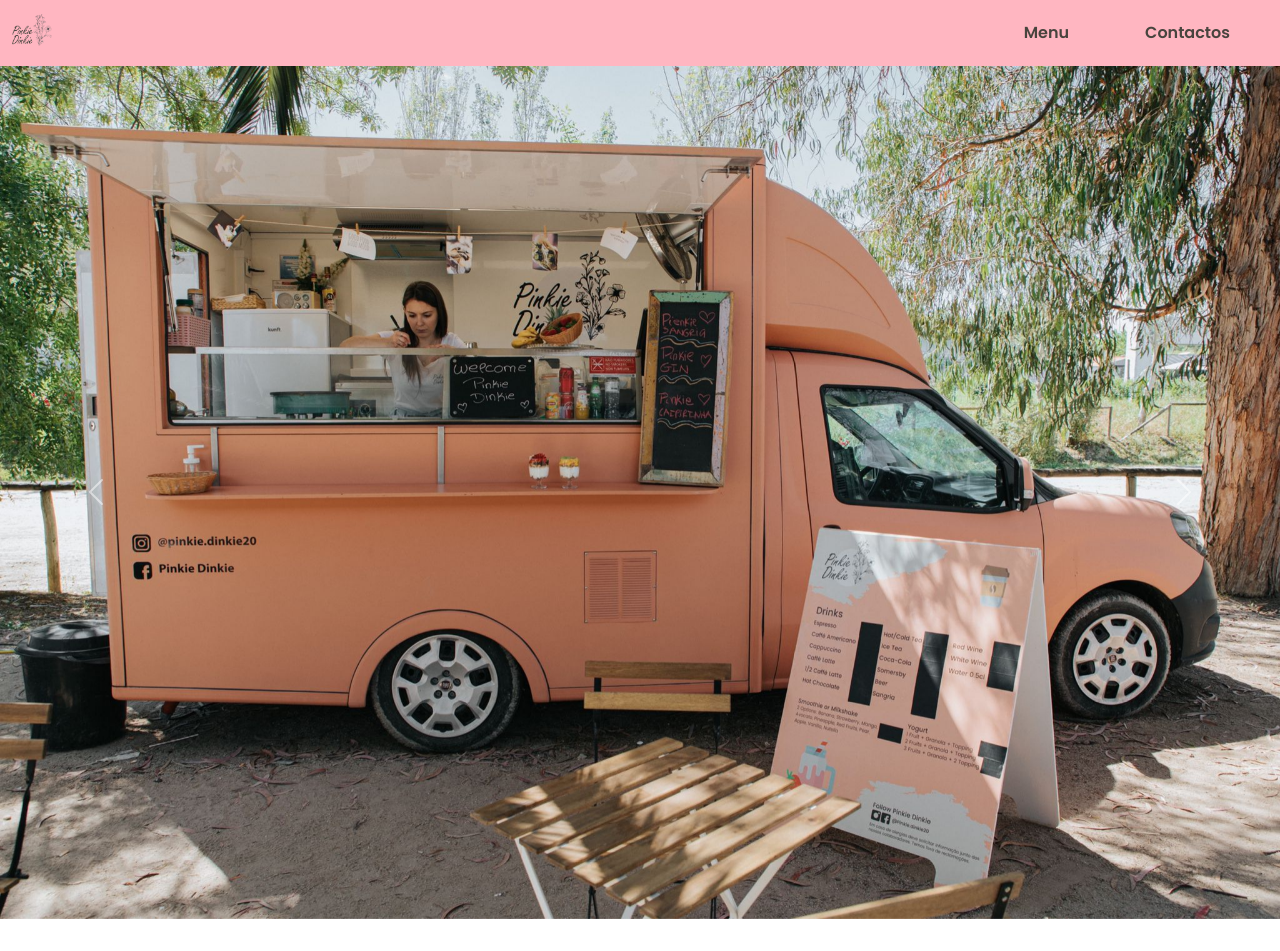
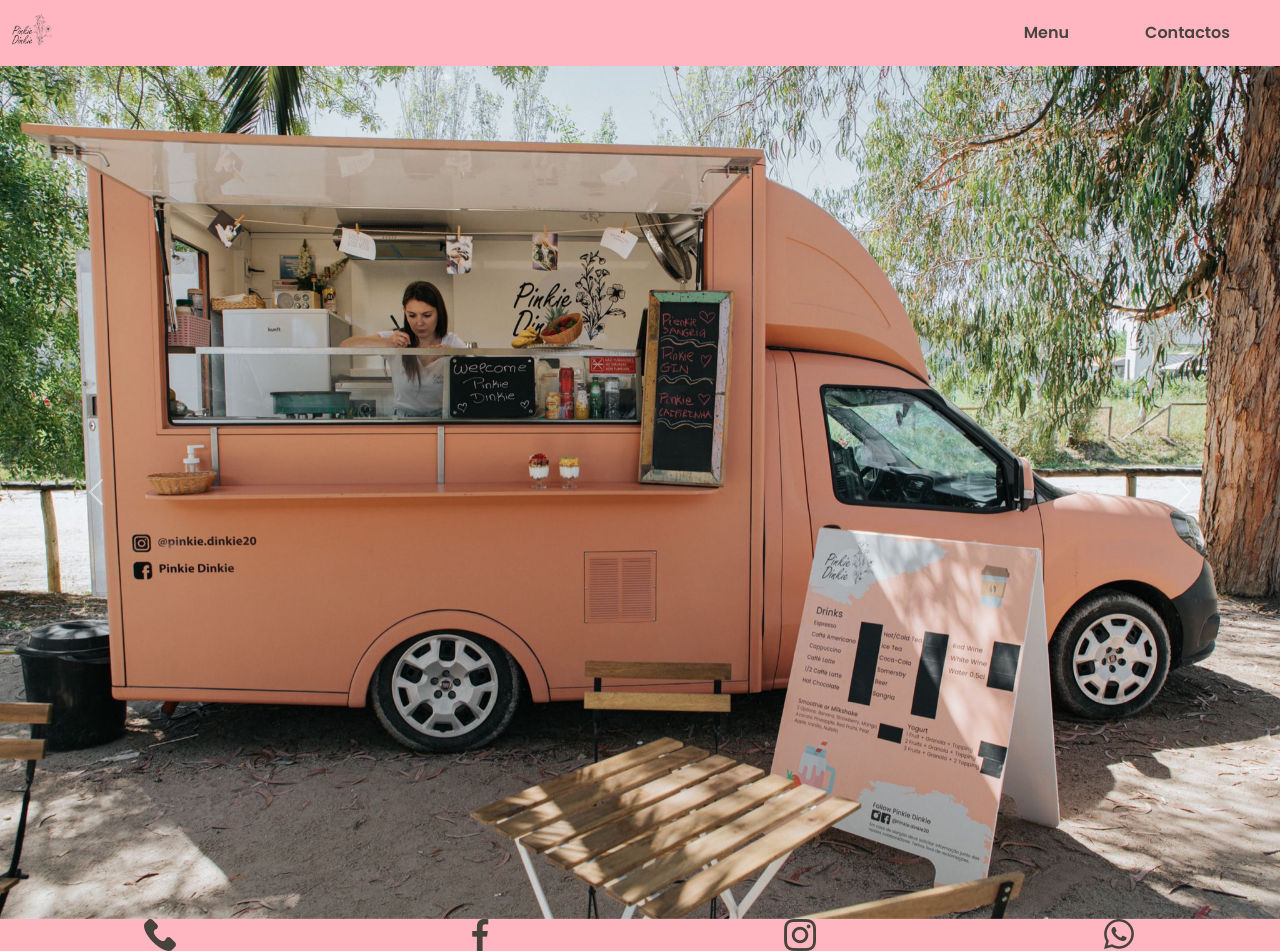
Before and after one commit to pinkiedinkie20/pinkiedinkie20.github.io, a plain HTML site: page index.html in a window 1280 px wide. Before the commit the page ends 919 px from the top, so only its background shows below. Drawn offline with nearby package versions, Linux system fonts and the light colour scheme.

Commit message:
contacts

```diff
--- a/index.html
+++ b/index.html
@@ -27,7 +27,7 @@
                             <a class="nav-link" href="pages/menu-pt.html">Menu</a>
                         </li>
                         <li class="nav-item">
-                            <a class="nav-link" href="#">Contactos</a>
+                            <a class="nav-link" href="#contacts">Contactos</a>
                         </li>
                     </ul>
                 </div>
@@ -75,6 +75,24 @@
                     <span class="visually-hidden">Next</span>
                 </button>
         </div>
+        <footer id="footer-wrap" class="container-fluid">
+            <div id="contacts" class="footer-container">
+                <div class="row">
+                    <a class="col-sm-3" href="tel: +351910477440" target="_blank">
+                        <img src="icons/phone-call.png">
+                    </a>
+                    <a class="col-sm-3" href="https://www.facebook.com/profile.php?id=100057123293338" target="_blank">
+                        <img src="icons/facebook.png">
+                    </a>
+                    <a class="col-sm-3" href="https://www.instagram.com/pinkie.dinkie20/" target="_blank">
+                        <img src="icons/instagram.png">
+                    </a>
+                    <a class="col-sm-3" href="https://wa.me/351968284075" target="_blank">
+                        <img src="icons/whatsapp.png">
+                    </a>
+                </div>
+	        </div>
+        </footer>
 
         <script src="https://cdn.jsdelivr.net/npm/bootstrap@5.0.2/dist/js/bootstrap.bundle.min.js" integrity="sha384-MrcW6ZMFYlzcLA8Nl+NtUVF0sA7MsXsP1UyJoMp4YLEuNSfAP+JcXn/tWtIaxVXM" crossorigin="anonymous"></script>
     </body>
--- a/style/style.css
+++ b/style/style.css
@@ -62,3 +62,9 @@
   height: 100%;
   vertical-align: top;
 }
+
+#footer-wrap {
+    background-color: #ffb6c1;
+    text-align: center;
+
+}
```
Also changed, not shown: icons/email.png (added), icons/facebook.png (added), icons/instagram.png (added), icons/phone-call.png (added), icons/whatsapp.png (added).
